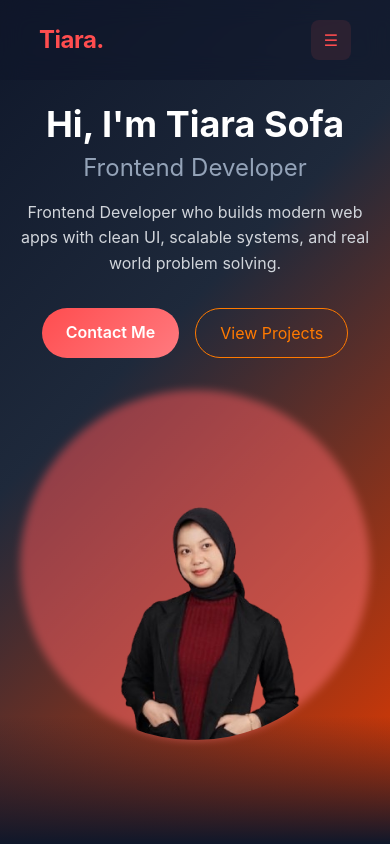
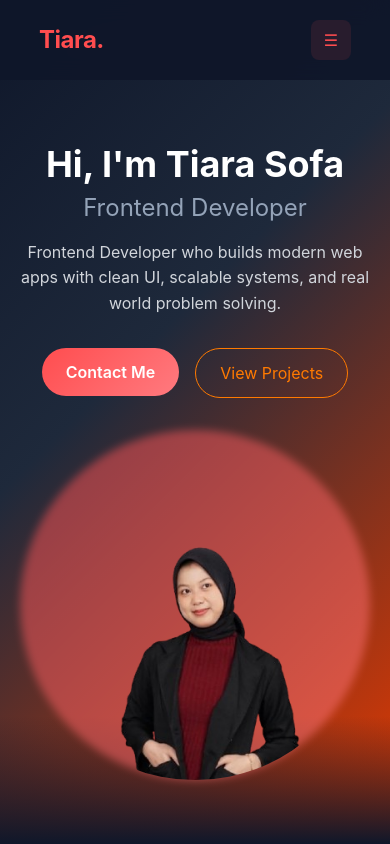
Before and after one commit to tiara1210/my-portofolio, a Next.js app: page / in a window 390 px wide. Shown: the top 844 px of the page. Built offline with nearby package versions, Linux system fonts and the light colour scheme.

Commit message:
Update hero section styles for improved layout and responsiveness

```diff
--- a/app/globals.css
+++ b/app/globals.css
@@ -195,7 +195,7 @@ p {
   right: 0;
   z-index: 50;
   transition: all 0.3s ease;
-  background: rgba(15, 23, 42, 0.6);
+  background: rgba(15, 23, 42, 0.95);
   backdrop-filter: blur(12px);
   padding: 20px 10%;
 }
@@ -328,6 +328,25 @@ p {
 
   .navbar-mobile-menu {
     display: flex;
+  }
+
+  .hero-bg {
+    padding-top: 100px;
+  }
+}
+
+@media (max-width: 480px) {
+  .hero-bg {
+    padding-top: 100px;
+    align-items: flex-start !important;
+  }
+
+  .hero-bg .container {
+    padding-top: 80px;
+  }
+
+  .hero-bg .flex {
+    align-items: flex-start !important;
   }
 }
 
--- a/components/Hero.tsx
+++ b/components/Hero.tsx
@@ -11,7 +11,7 @@ export default function Hero() {
   }, []);
 
   return (
-    <section className="hero-bg section relative min-h-screen flex items-center overflow-hidden pt-40 md:pt-0">
+    <section className="hero-bg section relative min-h-screen flex items-start md:items-center overflow-hidden pt-24 md:pt-0">
       <div
         className="absolute bottom-0 left-0 right-0 h-32"
         style={{
```
